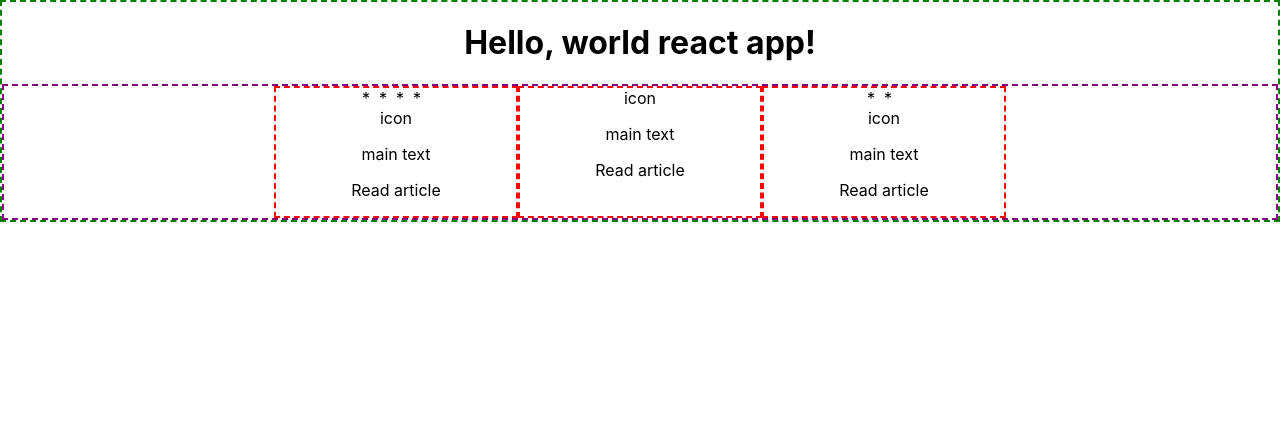
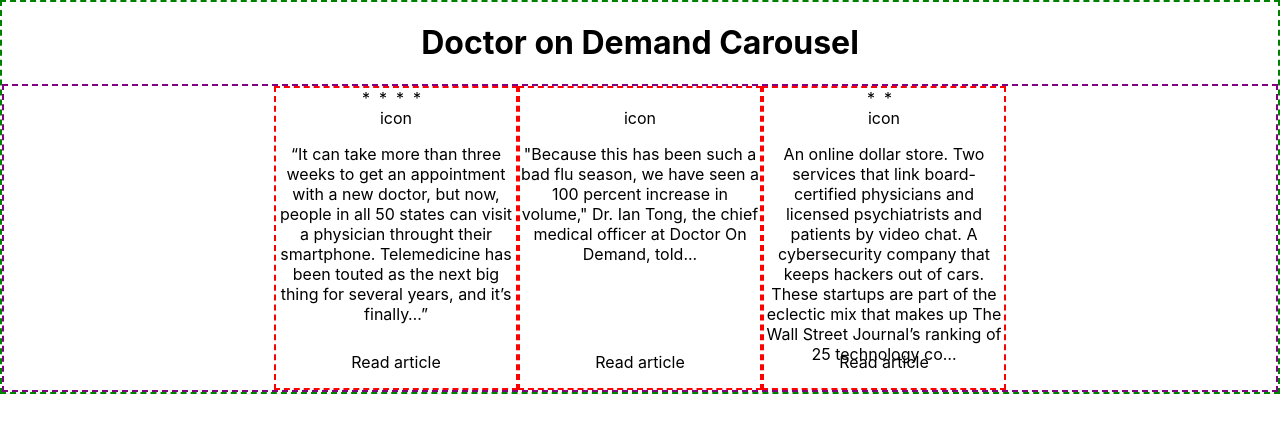
Before and after one commit to phamner/DoD-carousel, a React (Create React App) app: page / in a window 1280 px wide. Shown: the top 432 px of the page. Built offline with nearby package versions, Linux system fonts and the light colour scheme.

Commit message:
Add full text, format carousel divs.

```diff
--- a/src/App.js
+++ b/src/App.js
@@ -40,24 +40,24 @@
     this.state = {
       caroselItems: [
         {
-          icon: 'Safeway',
-          mainText: 'maintext string',
-          link: 'url',
+          icon: 'TIME',
+          mainText: '“It can take more than three weeks to get an appointment with a new doctor, but now, people in all 50 states can visit a physician throught their smartphone. Telemedicine has been touted as the next big thing for several years, and it’s finally…”',
+          link: 'https://time.com/4766297/digital-doctors-future/',
           stars: 4,
           starsArray: ['*', '*', '*', '*']
         },
         {
-          icon: null,
-          mainText: 'maintext stringggg',
-          link: null,
+          icon: 'ABC News',
+          mainText: '"Because this has been such a bad flu season, we have seen a 100 percent increase in volume," Dr. Ian Tong, the chief medical officer at Doctor On Demand, told...',
+          link: 'https://abcnews.go.com/Health/people-turning-virtual-health-care-options-amidst-deadly/story?id=52564574',
           stars: null,
           starsArray: []
 
         },
         {
-          icon: 'Trader Joes',
-          mainText: 'the main text will be here',
-          link: 'url',
+          icon: 'THE WALL STREET JOURNAL',
+          mainText: 'An online dollar store. Two services that link board-certified physicians and licensed psychiatrists and patients by video chat. A cybersecurity company that keeps hackers out of cars. These startups are part of the eclectic mix that makes up The Wall Street Journal’s ranking of 25 technology co…',
+          link: 'https://www.wsj.com/articles/top-25-tech-companies-to-watch-1497492480',
           stars: 2,
           starsArray: ['*', '*']
 
@@ -68,14 +68,14 @@
     this.readmeLink = this.readmeLink.bind(this);
   }
 
-  readmeLink(store) {
-    console.log('click: ', store)
+  readmeLink(publication) {
+    console.log('click: ', publication)
   }
 
   render() {
     return (
       <AppWrapper>
-        <h1>Hello, world react app!</h1>
+        <h1>Doctor on Demand Carousel</h1>
         <CarouselWrapper>
           {this.state.caroselItems.map(caroselItem => <CarouselHolder key={this.state.caroselItems.mainText} caroselItem={caroselItem} readmeLink={this.readmeLink} />)}
 
--- a/src/CarouselHolder.js
+++ b/src/CarouselHolder.js
@@ -16,10 +16,18 @@
 justify-content: center;
 `
 
+const MainTextWrapper = styled.div`
+width: 15rem;
+background: transparent;
+color: black;
+height: 12rem;
+// border: 2px dashed blue;
+`
+
 function CarouselHolder(props) {
+    console.log(props.caroselItem.mainText)
     //PREVIOUS IMPLEMENTATION BELOW:
     // let stars = '';
-    // let fakeData = ['*', '*', '*', '*']
 
     // if (props.stars !== null) {
     //     let allStars = ''
@@ -30,6 +38,7 @@
 
     //NEW IMPLEMENTATION
     let starCounterId = 0;
+
     let children = props.caroselItem.starsArray.map((val) => {
         starCounterId++;
         return (
@@ -37,7 +46,11 @@
         )
     });
 
-    let currentStore = props.caroselItem.icon;
+    if (props.caroselItem.starsArray.length < 1 || props.caroselItem.starsArray === null) {
+        children = <div id={starCounterId}>&nbsp;</div>
+    }
+
+    let publication = props.caroselItem.icon;
 
     return (
 
@@ -47,8 +60,10 @@
             </StarWrapper>
             {/* {stars} */}
             <div>icon</div>
-            <p>main text</p>
-            <p onClick={() => props.readmeLink(currentStore)}>Read article</p>
+            <MainTextWrapper>
+                <p>{props.caroselItem.mainText}</p>
+            </MainTextWrapper>
+            <p onClick={() => props.readmeLink(publication)}>Read article</p>
         </CarouselItemWrapper>
     )
 }
```
Also changed, not shown: 1 other file (tests, documents, lock files or other folders).
